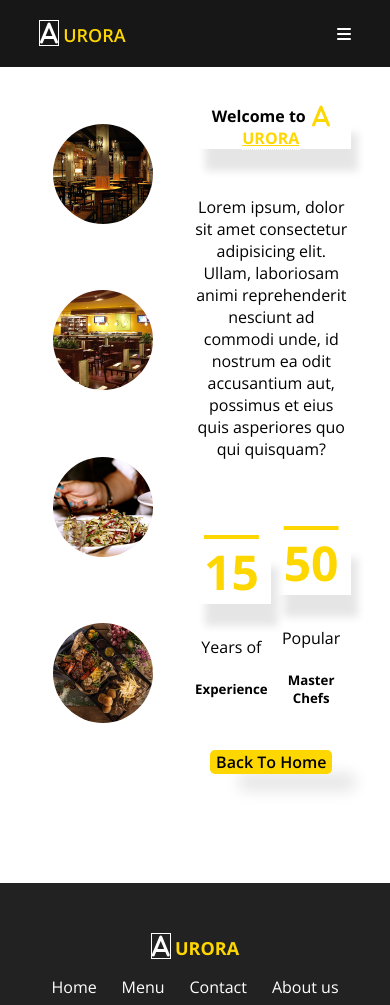
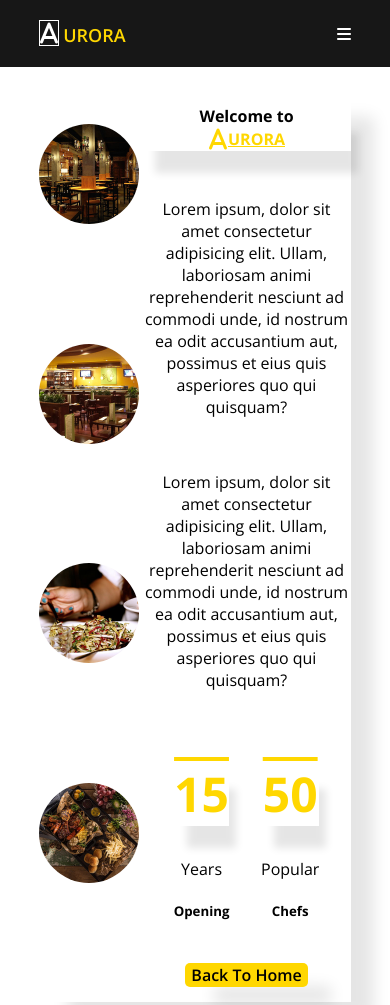
Before and after one commit to FaridAliyev-dev/Restaurant-Menu, a website: page about.html in a window 390 px wide. Shown: the top 1005 px of the page. Drawn offline with nearby package versions, Linux system fonts and the light colour scheme.

Commit message:
last edits in about page responsive

```diff
--- a/about.html
+++ b/about.html
@@ -67,13 +67,19 @@
           odit accusantium aut, possimus et eius quis asperiores quo qui
           quisquam?
         </p>
+        <p>
+          Lorem ipsum, dolor sit amet consectetur adipisicing elit. Ullam,
+          laboriosam animi reprehenderit nesciunt ad commodi unde, id nostrum ea
+          odit accusantium aut, possimus et eius quis asperiores quo qui
+          quisquam?
+        </p>
         <div class="experienceAndChefsWrapper">
           <div class="experienceWrapper">
             <div class="insideWrapper">
               <h1>15</h1>
               <div class="paragAndHeader">
-                <p>Years of</p>
-                <h5>Experience</h5>
+                <p>Years</p>
+                <h5>Opening</h5>
               </div>
             </div>
           </div>
@@ -82,7 +88,7 @@
               <h1>50</h1>
               <div class="paragAndHeader">
                 <p>Popular</p>
-                <h5>Master Chefs</h5>
+                <h5>Chefs</h5>
               </div>
             </div>
           </div>
--- a/css/responsive.css
+++ b/css/responsive.css
@@ -173,7 +173,7 @@
     flex-wrap: wrap;
     justify-content: space-around;
     margin-top: 30px;
-    width: 80%;
+    width: 25%;
   }
   .aboutImage img {
     width: 100px;
@@ -190,6 +190,7 @@
     margin-bottom: 15px;
   }
   #welcomeHeader {
+    display: grid;
     width: 100%;
     font-size: unset;
   }
--- a/css/style.css
+++ b/css/style.css
@@ -335,6 +335,8 @@ footer {
   display: flex;
   justify-content: center;
   column-gap: 25px;
+  box-shadow: 26px 20px 15px -3px rgba(0, 0, 0, 0.1);
+
 }
 .aboutImages {
   width: fit-content;
@@ -343,9 +345,7 @@ footer {
   width: 214px;
   height: 214px;
 }
-/* .firstAboutImage {
-  margin-top: 35px;
-} */
+
 .lastAboutImage {
   margin-bottom: 35px;
 }
@@ -359,10 +359,11 @@ footer {
   justify-content: center;
 }
 .aboutTextRight h1 {
-  width: 70%;
+  text-align: center;
+  width: 100%;
+  box-shadow: 3px 4px 7px 6px rgba(0, 0, 0, 0.1);
 }
 .aboutTextRight p {
-  font-size: larger;
   font-weight: 600;
 }
 .experienceAndChefsWrapper {
@@ -378,7 +379,7 @@ footer {
 }
 .experienceWrapper,
 .chefsWrapper {
-  width: 50%;
+  width: fit-content;
 }
 .aboutBtn {
   width: fit-content;
@@ -393,7 +394,7 @@ footer {
 .aboutBtn a {
   text-decoration: unset;
   color: black;
-  font-size: x-large;
+  font-size: larger;
   font-weight: 600;
 }
 .aboutBtn:hover {
```
